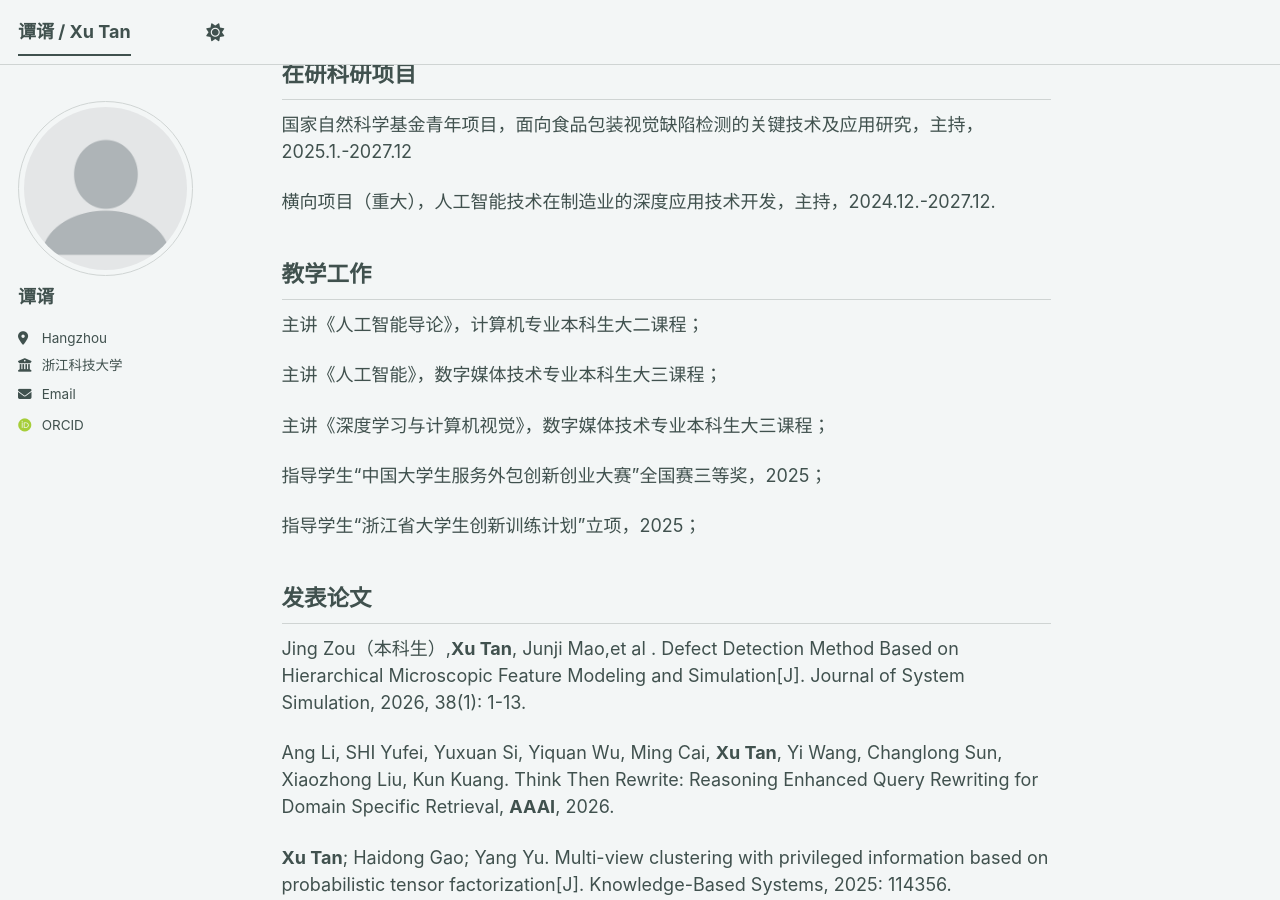
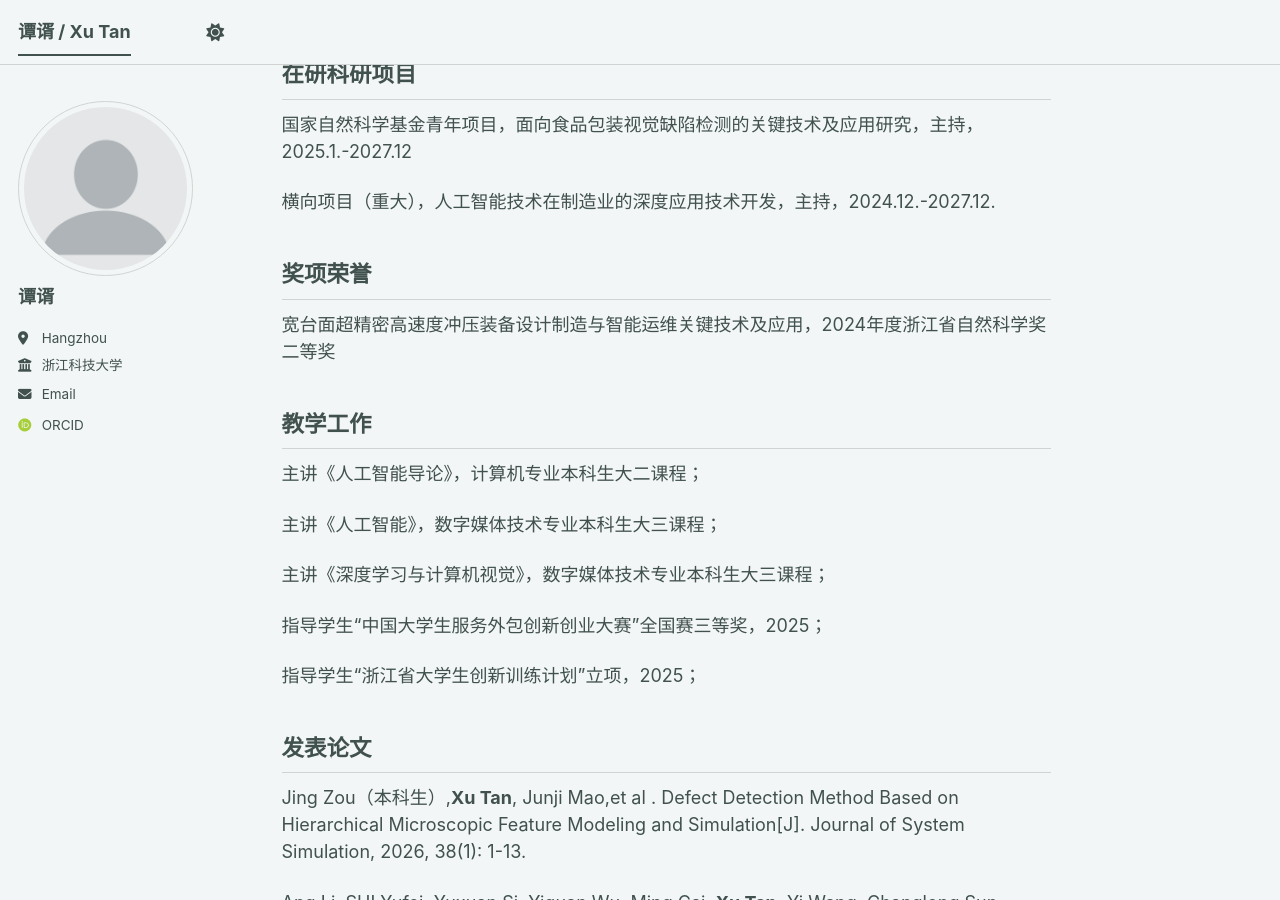
Before and after one commit to tumitx/tumitx.github.io, a Jekyll site: the page built from _pages/about.md, in a window 1280 px wide and 900 px high, scrolled down 684 px. Built offline with Jekyll 4.4.1, drawn with Linux system fonts in a browser that asks for light colours; some web fonts are replaced; a script bundle is joined from its source files by our own code; library files that are not in the unit come from our copies.

Commit message:
Add awards and honors section to about page
Added a section for awards and honors to the about page.

```diff
--- a/_pages/about.md
+++ b/_pages/about.md
@@ -32,6 +32,10 @@ tanxu@zust.edu.cn
 国家自然科学基金青年项目，面向食品包装视觉缺陷检测的关键技术及应用研究，主持，2025.1.-2027.12
 
 横向项目（重大），人工智能技术在制造业的深度应用技术开发，主持，2024.12.-2027.12.
+
+## 奖项荣誉
+
+宽台面超精密高速度冲压装备设计制造与智能运维关键技术及应用，2024年度浙江省自然科学奖二等奖
 
 ## 教学工作
 
```
